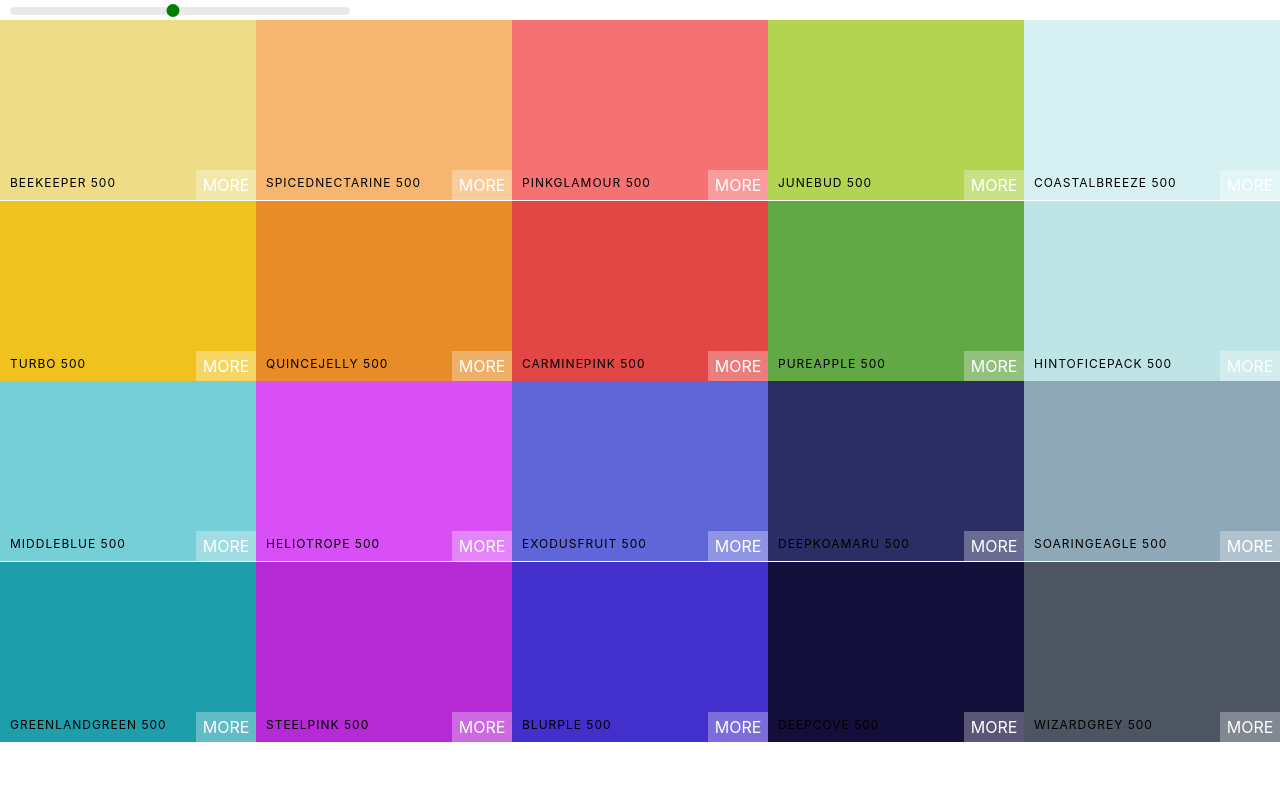
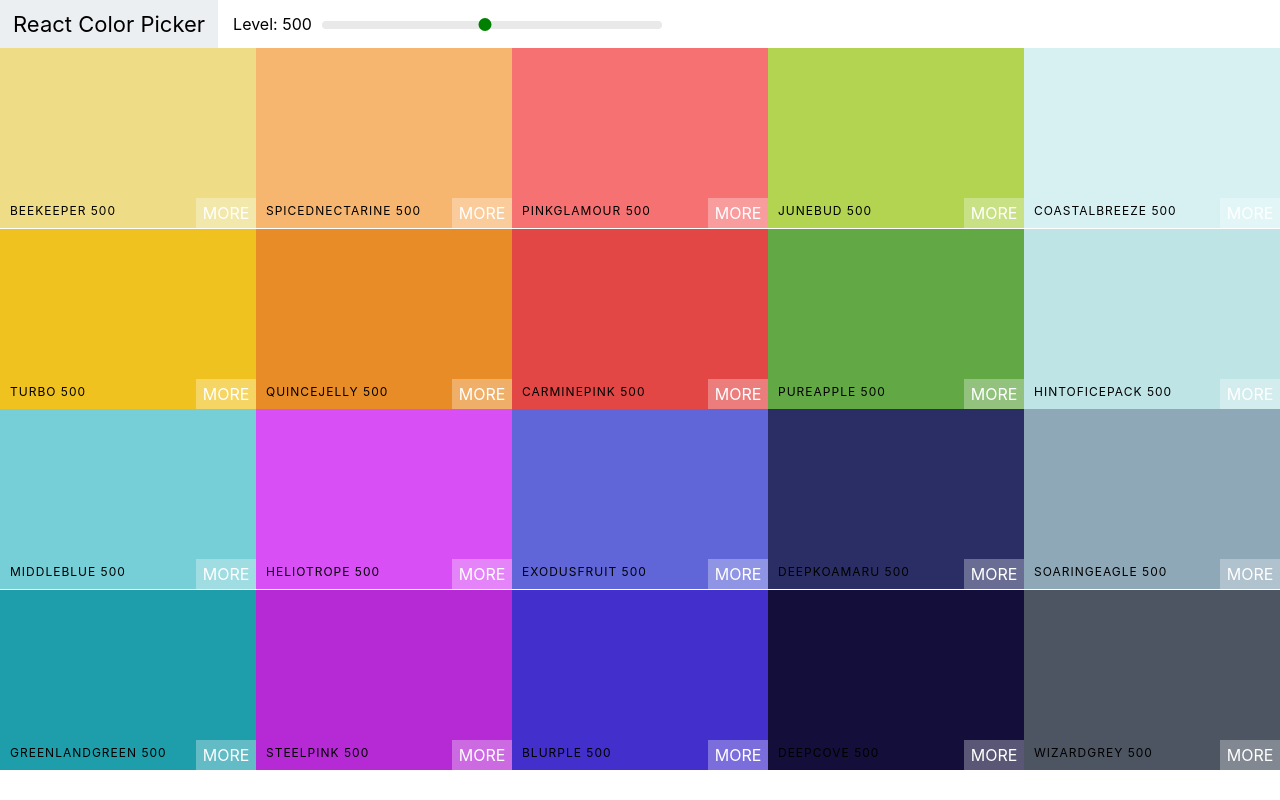
Before and after one commit to RedBalloon24/react-colors, a React (Create React App) app in the folder react-colors/: page / in a window 1280 px wide. Built offline with nearby package versions, Linux system fonts and the light colour scheme.

Commit message:
add navbar

```diff
--- /dev/null
+++ b/react-colors/src/components/Navbar.css
@@ -0,0 +1,49 @@
+.Navbar {
+    display: flex;
+    align-items: center;
+    justify-content: flex-start;
+    height: 6vh;
+}
+
+.logo {
+    margin-right: 15px;
+    padding: 0 13px;
+    font-size: 22px;
+    background: #eceff1;
+    height: 100%;
+    display: flex;
+    align-items: center;
+}
+
+.logo a {
+    text-decoration: none;
+    color: black;
+}
+
+.slider {
+    width: 340px;
+    margin: 0 10px;
+    display: inline-block;
+}
+
+.rc-slider-track {
+    background-color: transparent;
+}
+
+.rc-slider-rail {
+    height: 8px;
+}
+
+.rc-slider-handle,
+.rc-slider-handle:active,
+.rc-slider-handle:focus,
+.rc-slider-handle:hover {
+    background-color: green;
+    outline: none;
+    border: 2px solid green;
+    box-shadow: none;
+    width: 13px;
+    height: 13px;
+    margin-left: -7px;
+    margin-top: -3px;
+}
--- /dev/null
+++ b/react-colors/src/components/Navbar.js
@@ -0,0 +1,23 @@
+import React, { Component } from 'react';
+import Slider from 'rc-slider';
+import 'rc-slider/assets/index.css';
+import './Navbar.css';
+
+export default class Navbar extends Component {
+	render() {
+        const { level, changeLevel } = this.props
+		return (
+			<header className="Navbar">
+				<div className="logo">
+					<a href="#">React Color Picker</a>
+				</div>
+                <div className="slider-container">
+                    <span>Level: {level}</span>
+                    <div className="slider">
+                        <Slider defaultValue={level} min={100} max={900} step={100} onAfterChange={changeLevel} />
+                    </div>
+                </div>
+			</header>
+		);
+	}
+}
--- a/react-colors/src/components/Palette.css
+++ b/react-colors/src/components/Palette.css
@@ -1,35 +1,8 @@
 .Palette {
     height: 100vh;
+    overflow: hidden;
 }
 
 .Palette-colors {
     height: 90%;
 }
-
-.slider {
-    width: 340px;
-    margin: 0 10px;
-    display: inline-block;
-}
-
-.rc-slider-track {
-    background-color: transparent;
-}
-
-.rc-slider-rail {
-    height: 8px;
-}
-
-.rc-slider-handle,
-.rc-slider-handle:active,
-.rc-slider-handle:focus,
-.rc-slider-handle:hover {
-    background-color: green;
-    outline: none;
-    border: 2px solid green;
-    box-shadow: none;
-    width: 13px;
-    height: 13px;
-    margin-left: -7px;
-    margin-top: -3px;
-}
--- a/react-colors/src/components/Palette.js
+++ b/react-colors/src/components/Palette.js
@@ -1,8 +1,7 @@
 import React, { Component } from 'react';
 import ColorBox from './ColorBox';
-import Slider from 'rc-slider';
-import 'rc-slider/assets/index.css';
 import './Palette.css';
+import Navbar from './Navbar';
 
 export default class Palette extends Component {
 	constructor(props) {
@@ -21,10 +20,7 @@
 		const colorBoxes = colors[level].map((color) => <ColorBox background={color.hex} name={color.name} />);
 		return (
 			<div className="Palette">
-				<div className="slider">
-					<Slider defaultValue={level} min={100} max={900} step={100} onAfterChange={this.changeLevel} />
-				</div>
-				{/* Navbar goes here */}
+                <Navbar level={level} changeLevel={this.changeLevel} />
 				<div className="Palette-colors">{colorBoxes}</div>
 			</div>
 		);
```
